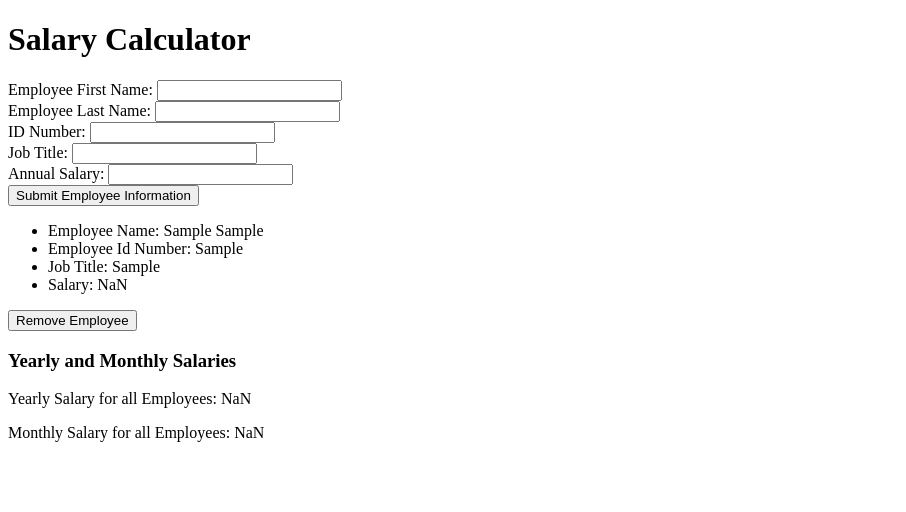
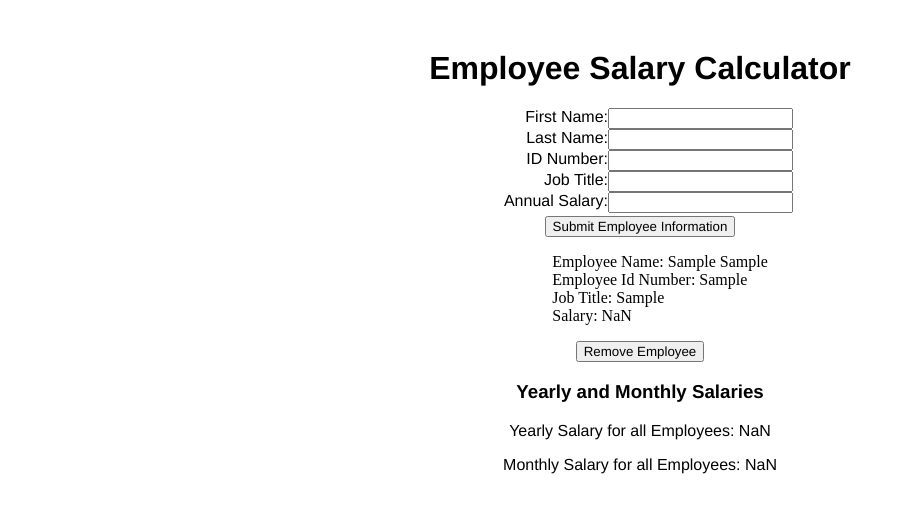
Before and after one commit to brentReno/prime_weekend_proj_01, a plain HTML site: page index.html in a window 1280 px wide. Both pictures are taken after typing "Sample", "Sample", "Sample", "Sample", "Sample" into the empty fields and a click on the button "Submit Employee Information". Shown: the whole page, without its empty margins (0-906 px from the left). Drawn offline with Linux system fonts and the light colour scheme.

Commit message:
rename css file, add css to center elements on page

```diff
--- a/index.html
+++ b/index.html
@@ -3,23 +3,21 @@
   <head>
     <meta charset="utf-8">
     <title>Weekend Project Week 1</title>
+    <link rel="stylesheet" type="text/css" href="stylesheet.css">
     <script src="script.js"></script>
   </head>
   <body>
-    <h1> Salary Calculator </h1>
+    <h1> Employee Salary Calculator </h1>
+    <div class="submitForm">
     <form id="employeeInput">
-      Employee First Name:
-      <input type="text" id ="firstname"><br>
-      Employee Last Name:
-      <input type="text" id ="lastname"><br>
-      ID Number:
-      <input type="text" id ="idnumber"><br>
-      Job Title:
-      <input type="text" id ="jobtitle"><br>
-      Annual Salary:
-      <input type="text" id ="salary"><br>
+        <label>First Name: </label> <input type="text" id ="firstname">
+        <label>Last Name: </label> <input type="text" id ="lastname">
+        <label>ID Number: </label> <input type="text" id ="idnumber">
+        <label>Job Title: </label> <input type="text" id ="jobtitle">
+        <label>Annual Salary: </label> <input type="text" id ="salary"><br>
     </form>
       <button id="submit" onClick ="addEmp()">Submit Employee Information</button>
+    </div>
       <div id="employeeResult">
       </div>
   </body>
--- /dev/null
+++ b/stylesheet.css
@@ -0,0 +1,59 @@
+
+h1{
+  font-family: Helvetica, sans-serif;
+  text-align: center;
+  margin-top: 50px;
+}
+form{
+  font-family: Helvetica, sans-serif;
+  display: block;
+  margin-left: 350px;
+  margin-right: auto;
+}
+label{
+  display: inline-block;
+    float: left;
+    clear: left;
+    width: 250px;
+    text-align: right;
+
+}
+input {
+  display: inline-block;
+  float: left;
+}
+button{
+  font-family: Helvetica, sans-serif;
+  text-align: center;
+  display: block;
+  margin-top: 90px;
+  margin-left: auto;
+  margin-right: auto;
+}
+h3{
+  text-align: center;
+  font-family: Helvetica, sans-serif;
+}
+P{
+  font-family: Helvetica, sans-serif;
+  display: block;
+  margin-left: auto;
+  margin-right: auto;
+  width: 500px;
+  text-align: center;
+}
+#employeeResult{
+  width: 100%;
+  overflow: hidden;
+  text-align: center;
+}
+#employeeResult ul {
+  display: inline-block;
+  text-align: left;
+}
+#employeeResult li{
+  list-style-type: none;
+}
+#employeeResult button{
+  margin-top: 0;
+}
```
Also changed, not shown: stylsheet.css (deleted).
